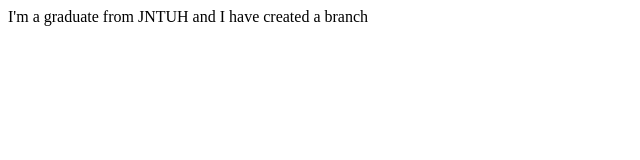
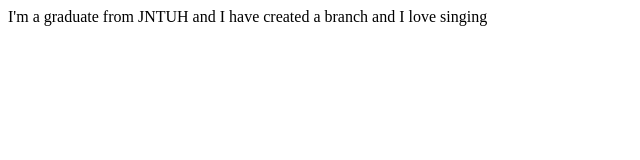
Before and after one commit to Manasa-43/Manasa-43, a plain HTML site: page index.html in a window 1280 px wide. Shown: the whole page, without its empty margins (0-640 px from the left). Drawn offline with Linux system fonts and the light colour scheme.

Commit message:
hobbies update

```diff
--- a/index.html
+++ b/index.html
@@ -7,6 +7,6 @@
     <title>Document</title>
 </head>
 <body>
-    I'm a graduate from JNTUH and I have created a branch
+    I'm a graduate from JNTUH and I have created a branch and I love singing
 </body>
 </html>
```
